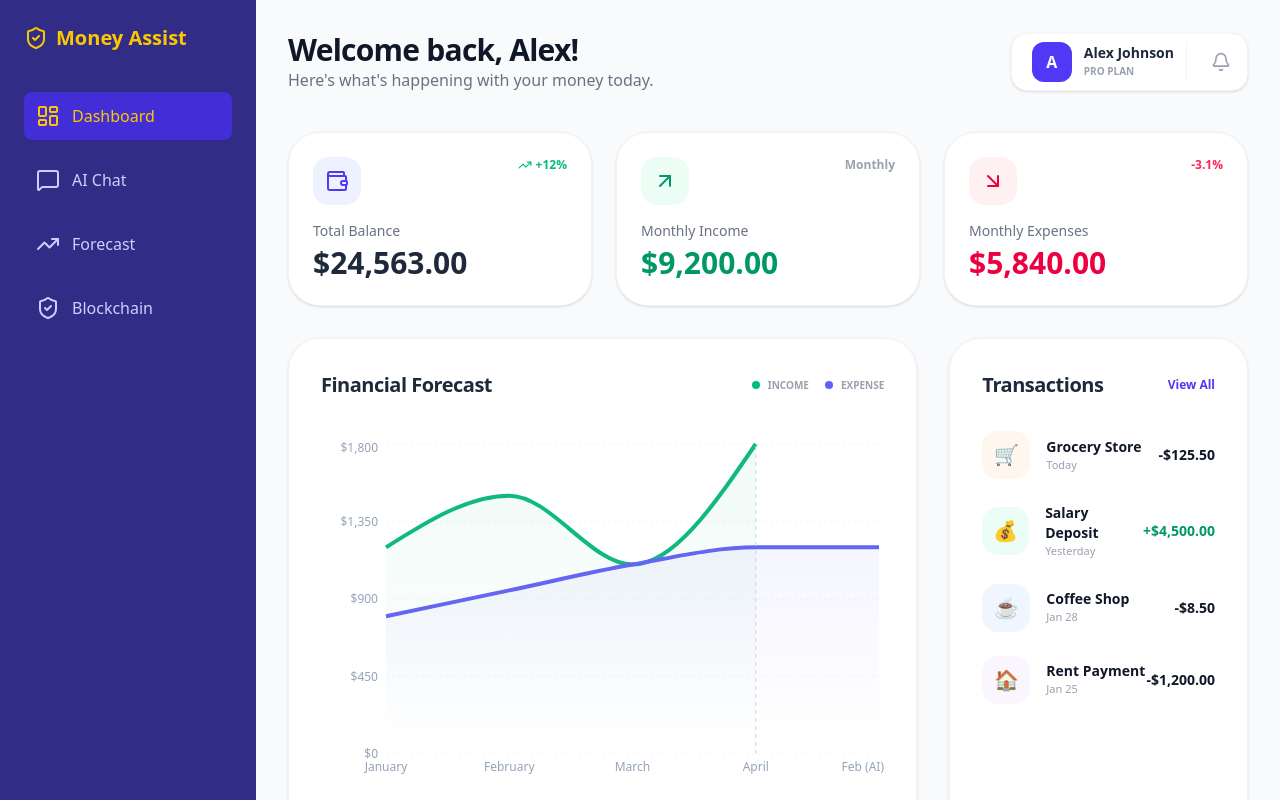
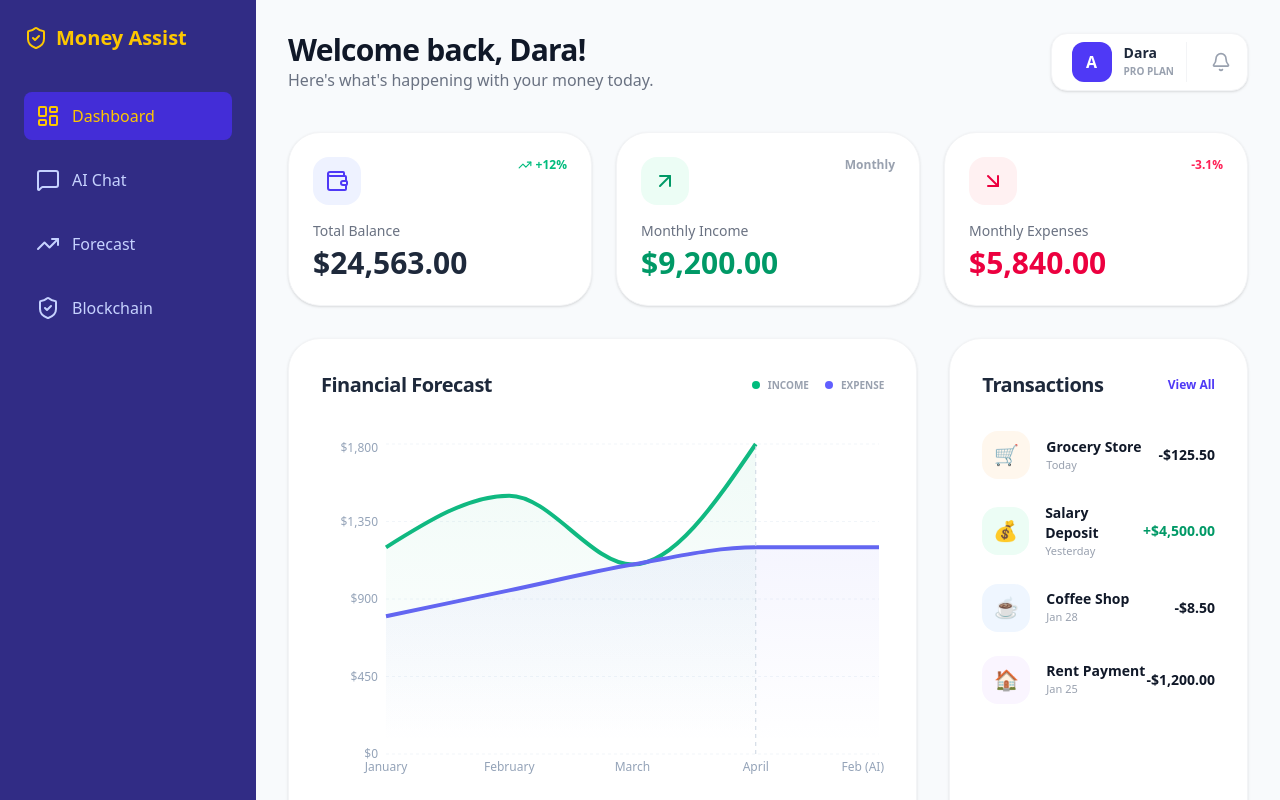
Before and after one commit to Mr-Savat/my-money-assistant, a React (Vite) app: page / in a window 1280 px wide. Built offline with nearby package versions, Linux system fonts and the light colour scheme.

Commit message:
(feature/developForecastView): change text khmer to english

```diff
--- a/src/App.jsx
+++ b/src/App.jsx
@@ -13,7 +13,7 @@ import { typeTextEffect } from "./utils/typeEffect";
 const App = () => {
   const [activeTab, setActiveTab] = useState('dashboard');
   const [messages, setMessages] = useState([
-    { role: 'ai', text: 'សួស្តី! ខ្ញុំជាជំនួយការហិរញ្ញវត្ថុ AI។' }
+    { role: 'ai', text: 'Hello! I am your AI financial assistant.' }
   ]);
   const [input, setInput] = useState('');
   const [loading, setLoading] = useState(false);
--- a/src/components/BlockchainView.jsx
+++ b/src/components/BlockchainView.jsx
@@ -14,7 +14,7 @@ const BlockchainView = () => {
           <ShieldCheck /> Blockchain Data Integrity
         </h2>
         <p className="text-indigo-800">
-          រាល់ប្រតិបត្តិការហិរញ្ញវត្ថុរបស់អ្នកត្រូវបាន Hash និងរក្សាទុកក្នុង Demo Ledger ដើម្បីធានាថាមិនមានការកែបន្លំ។
+        All your financial transactions are hashed and stored in a demo ledger to ensure they cannot be tampered with.
         </p>
       </div>
 
--- a/src/components/DashboardView.jsx
+++ b/src/components/DashboardView.jsx
@@ -33,7 +33,7 @@ const Dashboard = () => {
         {/* --- SECTION 1: TOP NAVIGATION & USER PROFILE --- */}
         <div className="flex flex-col md:flex-row justify-between items-start md:items-center mb-10 gap-4">
           <div>
-            <h1 className="text-3xl font-black text-gray-900 tracking-tight">Welcome back, Alex!</h1>
+            <h1 className="text-3xl font-black text-gray-900 tracking-tight">Welcome back, Dara!</h1>
             <p className="text-gray-500 font-medium">Here's what's happening with your money today.</p>
           </div>
 
@@ -43,7 +43,7 @@ const Dashboard = () => {
                 A
               </div>
               <div className="hidden sm:block">
-                <p className="text-sm font-bold leading-none">Alex Johnson</p>
+                <p className="text-sm font-bold leading-none">Dara</p>
                 <p className="text-[10px] text-gray-400 mt-1 uppercase font-black">Pro Plan</p>
               </div>
             </div>
```
